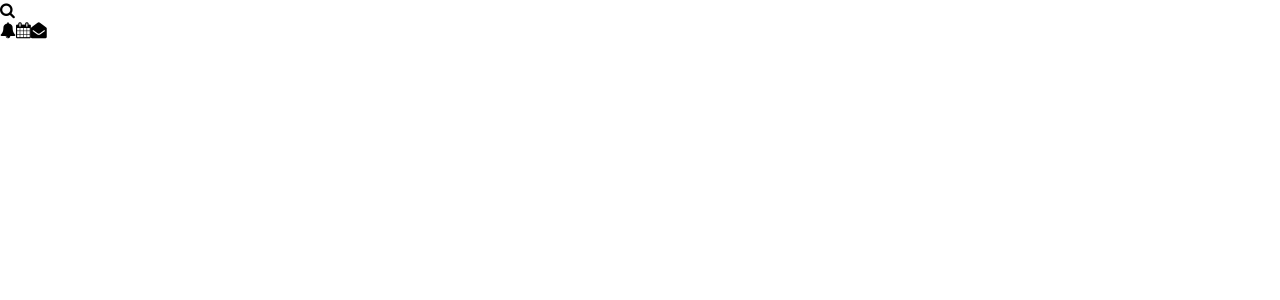
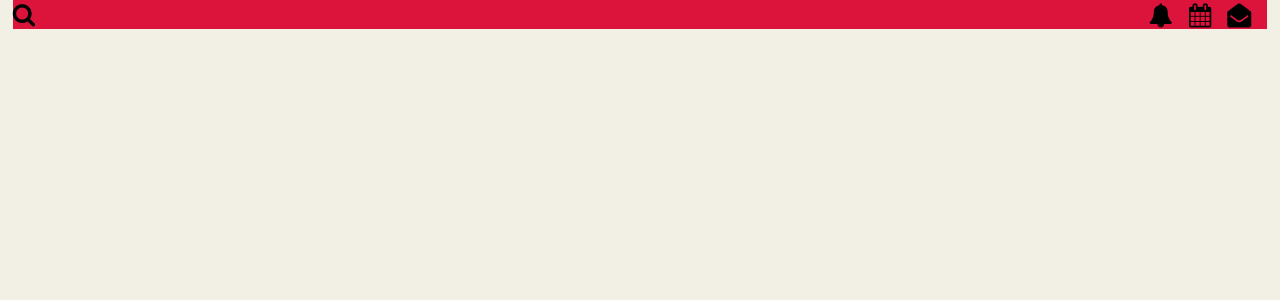
Before and after one commit to Dtech-Dbug/Clubhouse-Roomfeed-Page, a React (Create React App) app in the folder clubhouse-roomfeed/: page / in a window 1280 px wide. Shown: the top 300 px of the page. Built offline with nearby package versions, Linux system fonts and the light colour scheme.

Commit message:
update stylings ✨: Index.css

```diff
--- a/clubhouse-roomfeed/src/index.css
+++ b/clubhouse-roomfeed/src/index.css
@@ -1,13 +1,36 @@
 body {
-  margin: 0;
-  font-family: -apple-system, BlinkMacSystemFont, 'Segoe UI', 'Roboto', 'Oxygen',
-    'Ubuntu', 'Cantarell', 'Fira Sans', 'Droid Sans', 'Helvetica Neue',
-    sans-serif;
-  -webkit-font-smoothing: antialiased;
-  -moz-osx-font-smoothing: grayscale;
+	margin: 0;
+	padding: 0;
+	background: rgba(242, 240, 228, 255);
+	font-family: -apple-system, BlinkMacSystemFont, "Segoe UI", "Roboto", "Oxygen",
+		"Ubuntu", "Cantarell", "Fira Sans", "Droid Sans", "Helvetica Neue",
+		sans-serif;
+	-webkit-font-smoothing: antialiased;
+	-moz-osx-font-smoothing: grayscale;
+	box-sizing: border-box;
 }
 
 code {
-  font-family: source-code-pro, Menlo, Monaco, Consolas, 'Courier New',
-    monospace;
+	font-family: source-code-pro, Menlo, Monaco, Consolas, "Courier New",
+		monospace;
 }
+
+nav {
+	background-color: crimson;
+	display: flex;
+	justify-content: space-around;
+	font-size: 1.5rem;
+	margin: 0 0.8rem;
+}
+nav .flex-child-1 {
+	width: 30%;
+}
+nav .flex-child-2 {
+	width: 70%;
+	display: flex;
+	justify-content: flex-end;
+	align-items: center;
+}
+nav .flex-child-2 > i {
+	margin-right: 1rem;
+}
```
